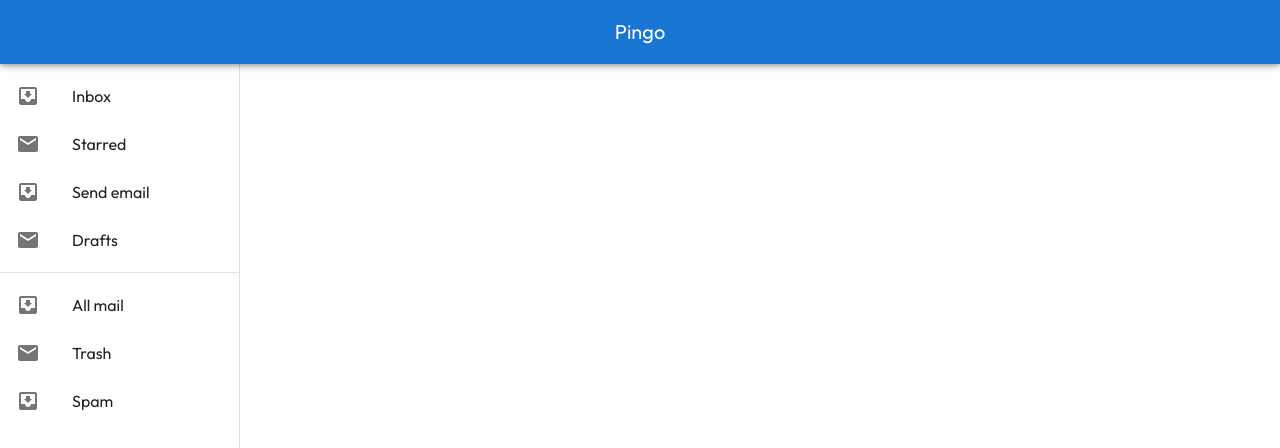
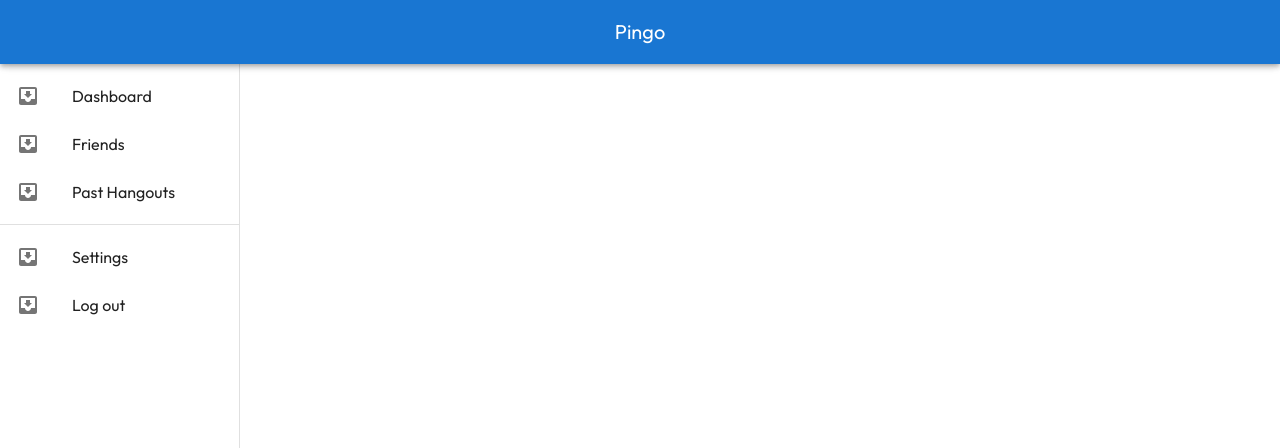
Before and after one commit to ganhongyao/pingo-client, a React (Create React App) app: page / in a window 1280 px wide. Shown: the top 448 px of the page. Built offline with nearby package versions, Linux system fonts and the light colour scheme.

Commit message:
Add drawer items

```diff
--- a/src/components/AppDrawer.tsx
+++ b/src/components/AppDrawer.tsx
@@ -9,11 +9,39 @@ import {
   Box,
 } from "@mui/material";
 import InboxIcon from "@mui/icons-material/MoveToInbox";
-import MailIcon from "@mui/icons-material/Mail";
+import { useNavigate } from "react-router-dom";
 
 const drawerWidth = 240;
 
+type DrawerListItem = {
+  text: string;
+  link: string;
+  icon: JSX.Element;
+};
+
+const drawerListMainItems: DrawerListItem[] = [
+  { text: "Dashboard", link: "/dashboard", icon: <InboxIcon /> },
+  { text: "Friends", link: "/friends", icon: <InboxIcon /> },
+  { text: "Past Hangouts", link: "/historyg", icon: <InboxIcon /> },
+];
+
+const drawerListSecondaryItems: DrawerListItem[] = [
+  { text: "Settings", link: "/settings", icon: <InboxIcon /> },
+  { text: "Log out", link: "/logout", icon: <InboxIcon /> },
+];
+
 export default function AppDrawer() {
+  const navigate = useNavigate();
+
+  function makeDrawerListItem(item: DrawerListItem) {
+    return (
+      <ListItem button key={item.text} onClick={() => navigate(item.link)}>
+        <ListItemIcon>{item.icon}</ListItemIcon>
+        <ListItemText primary={item.text} />
+      </ListItem>
+    );
+  }
+
   return (
     <Drawer
       variant="permanent"
@@ -25,27 +53,9 @@ export default function AppDrawer() {
     >
       <Toolbar />
       <Box sx={{ overflow: "auto" }}>
-        <List>
-          {["Inbox", "Starred", "Send email", "Drafts"].map((text, index) => (
-            <ListItem button key={text}>
-              <ListItemIcon>
-                {index % 2 === 0 ? <InboxIcon /> : <MailIcon />}
-              </ListItemIcon>
-              <ListItemText primary={text} />
-            </ListItem>
-          ))}
-        </List>
+        <List>{drawerListMainItems.map(makeDrawerListItem)}</List>
         <Divider />
-        <List>
-          {["All mail", "Trash", "Spam"].map((text, index) => (
-            <ListItem button key={text}>
-              <ListItemIcon>
-                {index % 2 === 0 ? <InboxIcon /> : <MailIcon />}
-              </ListItemIcon>
-              <ListItemText primary={text} />
-            </ListItem>
-          ))}
-        </List>
+        <List>{drawerListSecondaryItems.map(makeDrawerListItem)}</List>
       </Box>
     </Drawer>
   );
```
